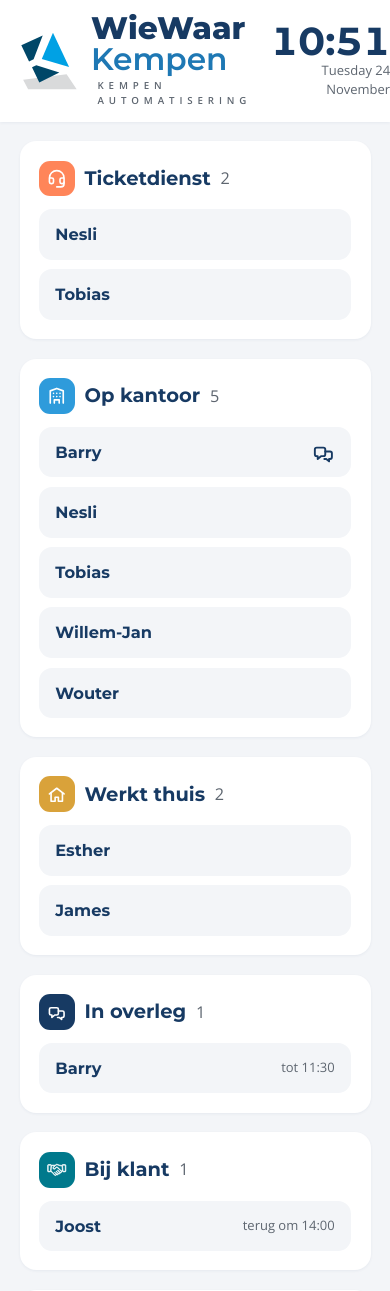
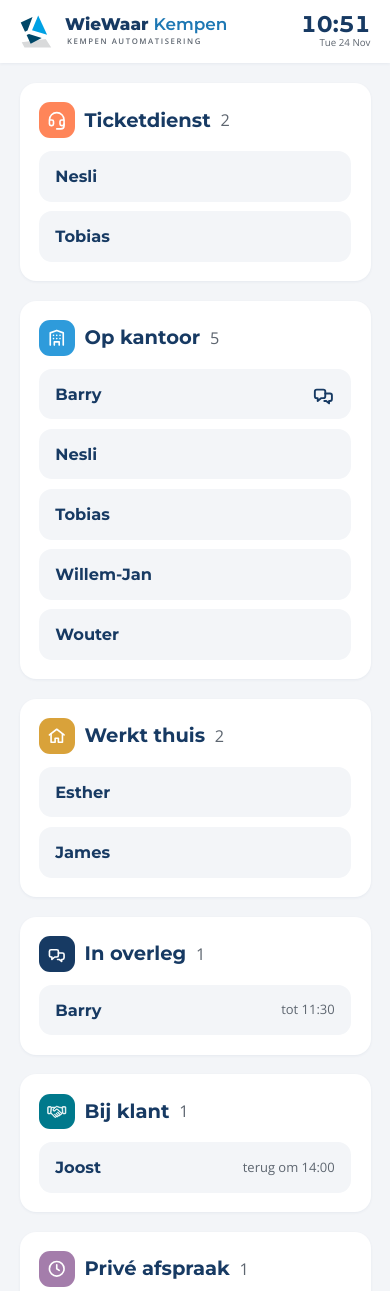
Before and after one commit to nesliprm/WieWaar, a Rails app: page / in a window 390 px wide. Shown: the top 1291 px of the page. Run offline with Rails 7, Linux system fonts and the light colour scheme; data comes from the database, SQL or seed files in the repository; style sheets or scripts are compiled from the project's sources; some libraries are stand-ins or nearby versions.

Commit message:
responsive header

```diff
--- a/app/assets/stylesheets/application.scss
+++ b/app/assets/stylesheets/application.scss
@@ -224,4 +224,17 @@ html {
   }
 
   &__date { color: $kempen-muted; }
+
+  &__brand,
+  &__sub,
+  &__date { white-space: nowrap; }
+
+  // Phones (below 576px): everything smaller so it stays on one row.
+  @include media-breakpoint-down(sm) {
+    &__logo  { width: 2.5rem; height: 2.5rem; }
+    &__brand { font-size: 1.3rem; }
+    &__sub   { font-size: 0.6rem; letter-spacing: 0.2em; margin-left: 0.15rem; margin-top: 0.2rem; }
+    &__clock { font-size: 1.75rem; }
+    &__date  { font-size: 0.75rem; }
+  }
 }
--- a/app/views/shared/_header.html.erb
+++ b/app/views/shared/_header.html.erb
@@ -10,7 +10,10 @@
     <%= yield :header_summary %>
     <div class="text-end">
       <div class="board-header__clock"><%= l(Time.current, format: "%H:%M") %></div>
-      <div class="board-header__date"><%= l(Time.current.to_date, format: "%A %-d %B") %></div>
+      <div class="board-header__date">
+        <span class="d-none d-sm-inline"><%= l(Time.current.to_date, format: "%A %-d %B") %></span>
+        <span class="d-sm-none"><%= l(Time.current.to_date, format: "%a %-d %b") %></span>
+      </div>
     </div>
   </div>
 </header>
```
